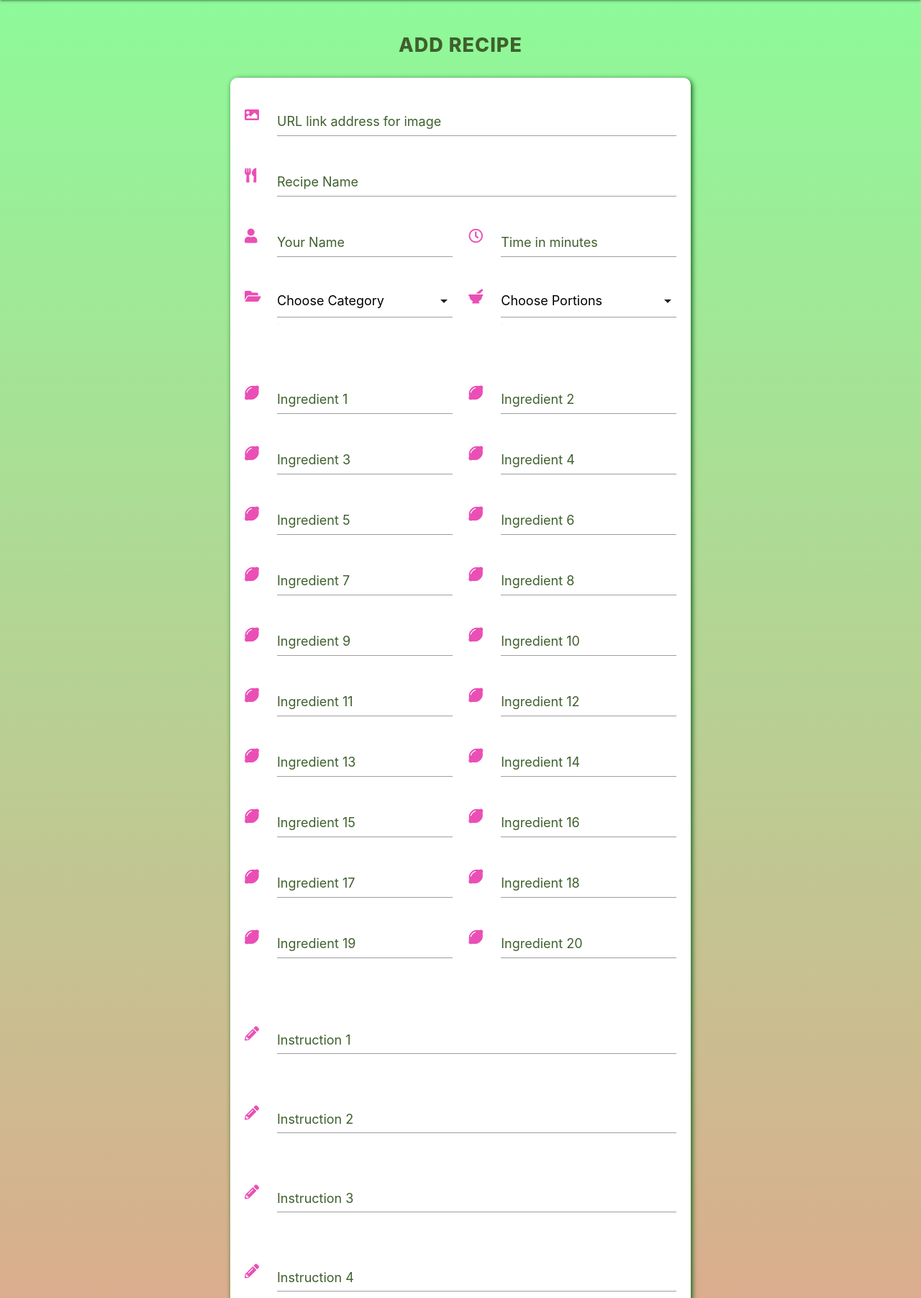
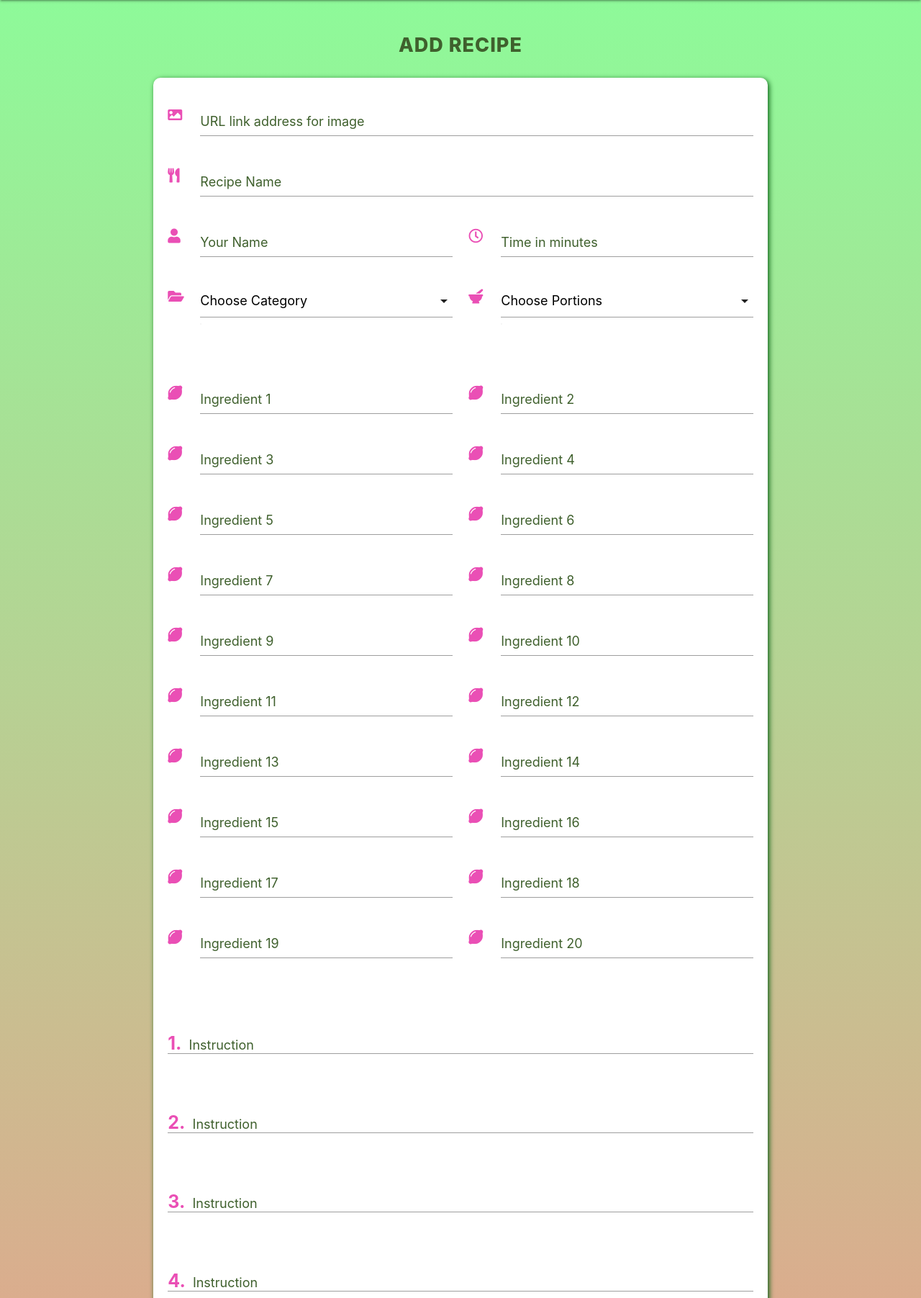
Before and after one commit to Code-Institute-Submissions/data-centric-1, a Flask app: page /add_recipe in a window 1280 px wide. Shown: the part 117-1920 px from the top of the page at 72% size. Run offline with Flask 2, Linux system fonts and the light colour scheme; some libraries are stand-ins or nearby versions.

Commit message:
changed col size on inputs, added rows to edit recipe form, added number labels on add recipe form

```diff
--- a/templates/add_recipe.html
+++ b/templates/add_recipe.html
@@ -11,7 +11,7 @@
 </div>
 
 <div class="row row-form">
-    <form class="col s12 m10 offset-m1 l6 offset-l3 form-bg" method="POST" action="{{ url_for('add_recipe') }}">
+    <form class="col s12 m10 offset-m1 l8 offset-l2 form-bg" method="POST" action="{{ url_for('add_recipe') }}">
         <div class="row">
           <div class="col s12 input-field">
                 <i class="fas fa-image prefix"></i>
@@ -61,179 +61,171 @@
                     <option value="10">10</option>
                 </select>
             </div>
-        </div><!--row-->
+        </div><!--/row-->
+
         <!---row ingredients-->
         <div class="row row-ingredients">
-            <div class="input-field col s6">
+            <div class="input-field col s12 l6">
                 <i class="fas fa-lemon prefix"></i>
                 <input id="ingredient1" name="ingredients" type="text" class="validate" minlength="1" required>
-                <label for="ingredient1" >Ingredient 1</label>
+                <label for="ingredient1">Ingredient 1</label>
             </div>
-            <div class="input-field col s6">
+            <div class="input-field col s12 l6">
                 <i class="fas fa-lemon prefix"></i>
                 <input id="ingredient2" name="ingredients" type="tel" class="validate" minlength="1" required>
                 <label for="ingredient2">Ingredient 2</label>
             </div>
-            <div class="input-field col s6">
+            <div class="input-field col s12 l6">
                 <i class="fas fa-lemon prefix"></i>
                 <input id="ingredient3" name="ingredients" type="text" class="validate">
                 <label for="ingredient3">Ingredient 3</label>
             </div>
-            <div class="input-field col s6">
+            <div class="input-field col s12 l6">
                 <i class="fas fa-lemon prefix"></i>
                 <input id="ingredient4" name="ingredients" type="tel" class="validate">
                 <label for="ingredient4">Ingredient 4</label>
             </div>
-            <div class="input-field col s6">
+            <div class="input-field col s12 l6">
                 <i class="fas fa-lemon prefix"></i>
                 <input id="ingredient5" name="ingredients" type="text" class="validate">
                 <label for="ingredient5">Ingredient 5</label>
             </div>
-            <div class="input-field col s6">
+            <div class="input-field col s12 l6">
                 <i class="fas fa-lemon prefix"></i>
                 <input id="ingredient6" name="ingredients" type="tel" class="validate">
                 <label for="ingredient6">Ingredient 6</label>
             </div>
-                <div class="input-field col s6">
+                <div class="input-field col s12 l6">
                 <i class="fas fa-lemon prefix"></i>
                 <input id="ingredient7" name="ingredients" type="text" class="validate">
                 <label for="ingredient7">Ingredient 7</label>
             </div>
-            <div class="input-field col s6">
+            <div class="input-field col s12 l6">
                 <i class="fas fa-lemon prefix"></i>
                 <input id="ingredient8" name="ingredients" type="tel" class="validate">
                 <label for="ingredient8">Ingredient 8</label>
             </div>
-                <div class="input-field col s6">
+            <div class="input-field col s12 l6">
                 <i class="fas fa-lemon prefix"></i>
                 <input id="ingredient9" name="ingredients" type="text" class="validate">
                 <label for="ingredient9">Ingredient 9</label>
             </div>
-            <div class="input-field col s6">
+            <div class="input-field col s12 l6">
                 <i class="fas fa-lemon prefix"></i>
                 <input id="ingredient10" name="ingredients" type="text" class="validate">
                 <label for="ingredient10">Ingredient 10</label>
             </div>
-            <div class="input-field col s6">
+            <div class="input-field col s12 l6">
                 <i class="fas fa-lemon prefix"></i>
                 <input id="ingredient11" name="ingredients" type="text" class="validate">
                 <label for="ingredient11">Ingredient 11</label>
             </div>
-            <div class="input-field col s6">
+            <div class="input-field col s12 l6">
                 <i class="fas fa-lemon prefix"></i>
                 <input id="ingredient12" name="ingredients" type="text" class="validate">
                 <label for="ingredient10">Ingredient 12</label>
             </div>
-            <div class="input-field col s6">
+            <div class="input-field col s12 l6">
                 <i class="fas fa-lemon prefix"></i>
                 <input id="ingredient13" name="ingredients" type="text" class="validate">
                 <label for="ingredient13">Ingredient 13</label>
             </div>
-            <div class="input-field col s6">
+            <div class="input-field col s12 l6">
                 <i class="fas fa-lemon prefix"></i>
                 <input id="ingredient14" name="ingredients" type="text" class="validate">
                 <label for="ingredient14">Ingredient 14</label>
             </div>
-            <div class="input-field col s6">
+            <div class="input-field col s12 l6">
                 <i class="fas fa-lemon prefix"></i>
                 <input id="ingredient15" name="ingredients" type="text" class="validate">
                 <label for="ingredient15">Ingredient 15</label>
             </div>
-            <div class="input-field col s6">
+            <div class="input-field col s12 l6">
                 <i class="fas fa-lemon prefix"></i>
                 <input id="ingredient16" name="ingredients" type="text" class="validate">
                 <label for="ingredient16">Ingredient 16</label>
             </div>
-            <div class="input-field col s6">
+            <div class="input-field col s12 l6">
                 <i class="fas fa-lemon prefix"></i>
                 <input id="ingredient17" name="ingredients" type="text" class="validate">
                 <label for="ingredient17">Ingredient 17</label>
             </div>
-             <div class="input-field col s6">
+             <div class="input-field col s12 l6">
                 <i class="fas fa-lemon prefix"></i>
                 <input id="ingredient18" name="ingredients" type="text" class="validate">
                 <label for="ingredient18">Ingredient 18</label>
             </div>
-               <div class="input-field col s6">
+               <div class="input-field col s12 l6">
                 <i class="fas fa-lemon prefix"></i>
                 <input id="ingredient19" name="ingredients" type="text" class="validate">
                 <label for="ingredient19">Ingredient 19</label>
             </div>
-               <div class="input-field col s6">
+               <div class="input-field col s12 l6">
                 <i class="fas fa-lemon prefix"></i>
                 <input id="ingredient20" name="ingredients" type="text" class="validate">
                 <label for="ingredient20">Ingredient 20</label>
             </div>
         </div><!--/row-ingredients-->
+
         <!--Instructions-->
         <div class="row row-instructions">
             <div class="input-field col s12">
-                <i class="fas fa-pencil-alt prefix"></i>
                 <textarea id="1" name="instructions" class="materialize-textarea validate" minlength="4" required></textarea>
-                <label for="1">Instruction 1</label>
+                <label for="1"><strong>1.</strong>&nbsp; Instruction</label>
             </div>
         </div>
         <div class="row">
             <div class="input-field col s12">
-                <i class="fas fa-pencil-alt prefix"></i>
                 <textarea id="2" name="instructions" class="materialize-textarea validate" minlength="4"></textarea>
-                <label for="2">Instruction 2</label>
+                <label for="2"><strong>2.</strong>&nbsp; Instruction</label>
             </div>
         </div>
         <div class="row">
             <div class="input-field col s12">
-                <i class="fas fa-pencil-alt prefix"></i>
                 <textarea id="3" name="instructions" class="materialize-textarea validate"></textarea>
-                <label for="3">Instruction 3</label>
+                <label for="3"><strong>3.</strong>&nbsp; Instruction</label>
             </div>
         </div>
         <div class="row">
             <div class="input-field col s12">
-                <i class="fas fa-pencil-alt prefix"></i>
                 <textarea id="4" name="instructions" class="materialize-textarea validate"></textarea>
-                <label for="4">Instruction 4</label>
+                <label for="4"><strong>4.</strong>&nbsp; Instruction</label>
             </div>
         </div>
         <div class="row">
             <div class="input-field col s12">
-                <i class="fas fa-pencil-alt prefix"></i>
                 <textarea id="5" name="instructions" class="materialize-textarea validate"></textarea>
-                <label for="5">Instruction 5</label>
+                <label for="5"><strong>5.</strong>&nbsp; Instruction</label>
             </div>
         </div>
         <div class="row">
             <div class="input-field col s12">
-                <i class="fas fa-pencil-alt prefix"></i>
                 <textarea id="6" name="instructions" class="materialize-textarea validate"></textarea>
-                <label for="6">Instruction 6</label>
+                <label for="6"><strong>6.</strong>&nbsp; Instruction</label>
             </div>
         </div>
         <div class="row">
             <div class="input-field col s12">
-                <i class="fas fa-pencil-alt prefix"></i>
                 <textarea id="7" name="instructions" class="materialize-textarea validate"></textarea>
-                <label for="7">Instruction 7</label>
+                <label for="7"><strong>7.</strong>&nbsp; Instruction</label>
             </div>
         </div>
         <div class="row">
             <div class="input-field col s12">
-                <i class="fas fa-pencil-alt prefix"></i>
                 <textarea id="8" name="instructions" class="materialize-textarea validate"></textarea>
-                <label for="8">Instruction 8</label>
+                <label for="8"><strong>8.</strong>&nbsp; Instruction</label>
             </div>
         </div>
         <div class="row">
             <div class="input-field col s12">
-                <i class="fas fa-pencil-alt prefix"></i>
                 <textarea id="9" name="instructions" class="materialize-textarea validate"></textarea>
-                <label for="9">Instruction 9</label>
+                <label for="9"><strong>9.</strong>&nbsp; Instruction</label>
             </div>
         </div>
         <div class="row">
             <div class="input-field col s12">
-                <i class="fas fa-pencil-alt prefix"></i>
                 <textarea id="10" name="instructions" class="materialize-textarea validate"></textarea>
-                <label for="10">Instruction 10</label>
+                <label for="10"><strong>10.</strong>&nbsp; Instruction</label>
             </div>
         </div>
         <div class="row">
```
Also changed, not shown: templates/edit_recipe.html (+51 -56 lines).
